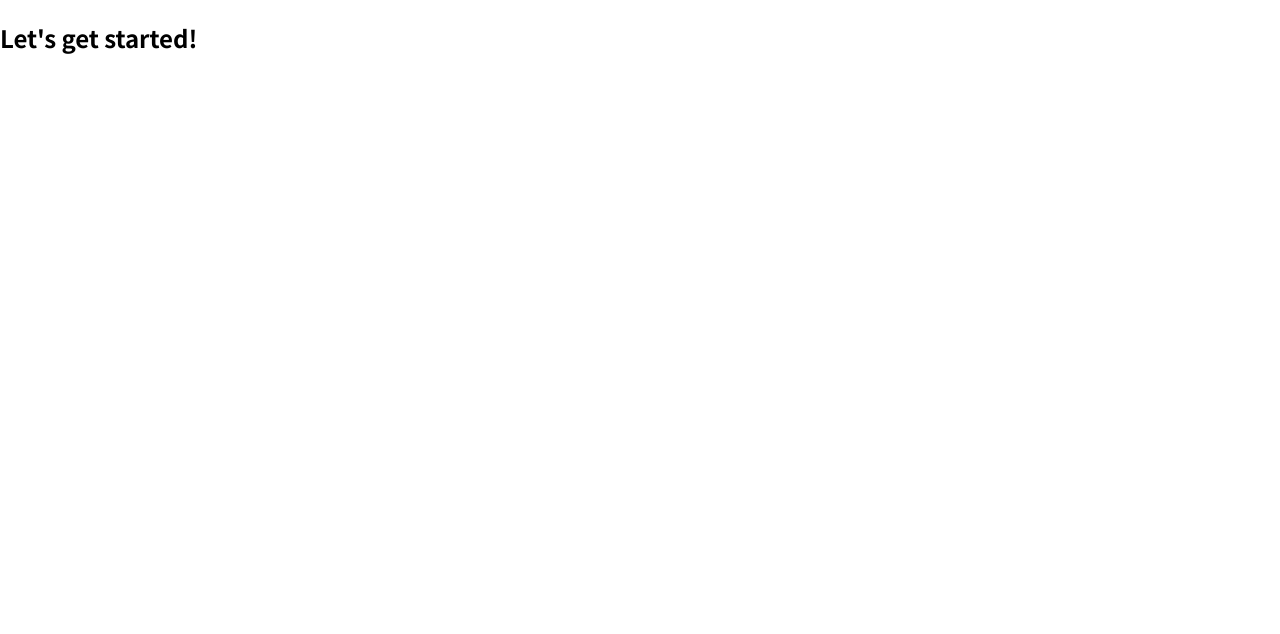
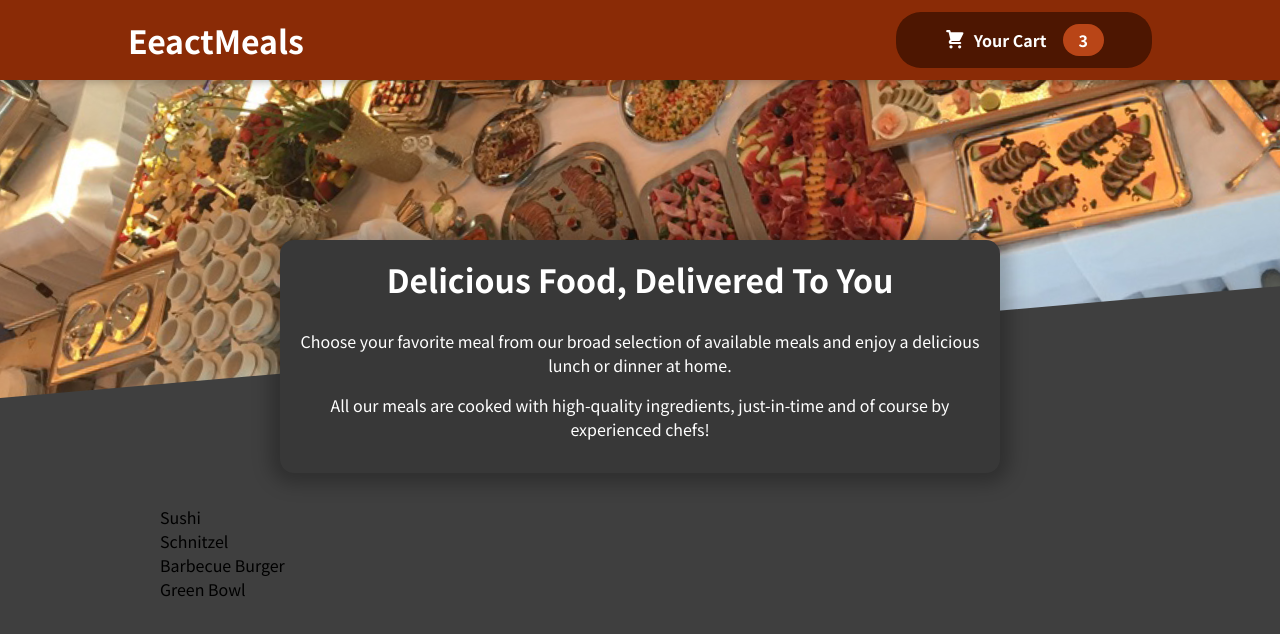
Before and after one commit to KooTaehyeon/udemy-react04, a React (Create React App) app: page / in a window 1280 px wide. Shown: the top 634 px of the page. Built offline with nearby package versions, Linux system fonts and the light colour scheme.

Commit message:
meals 컴포넌트 생성

```diff
--- a/src/App.js
+++ b/src/App.js
@@ -1,8 +1,14 @@
+import React, { Fragment } from 'react';
+import Header from './components/Layout/Header';
+import Meals from './components/Meals/Meals';
 function App() {
   return (
-    <div>
-      <h2>Let's get started!</h2>
-    </div>
+    <Fragment>
+      <Header />
+      <main>
+        <Meals />
+      </main>
+    </Fragment>
   );
 }
 
--- /dev/null
+++ b/src/components/Cart/CartIcon.js
@@ -0,0 +1,15 @@
+import React from 'react';
+
+const CartIcon = () => {
+  return (
+    <svg
+      xmlns='http://www.w3.org/2000/svg'
+      viewBox='0 0 20 20'
+      fill='currentColor'
+    >
+      <path d='M3 1a1 1 0 000 2h1.22l.305 1.222a.997.997 0 00.01.042l1.358 5.43-.893.892C3.74 11.846 4.632 14 6.414 14H15a1 1 0 000-2H6.414l1-1H14a1 1 0 00.894-.553l3-6A1 1 0 0017 3H6.28l-.31-1.243A1 1 0 005 1H3zM16 16.5a1.5 1.5 0 11-3 0 1.5 1.5 0 013 0zM6.5 18a1.5 1.5 0 100-3 1.5 1.5 0 000 3z' />
+    </svg>
+  );
+};
+
+export default CartIcon;
--- a/src/components/Layout/Header.js
+++ b/src/components/Layout/Header.js
@@ -1,7 +1,19 @@
 import React from 'react';
-
+import meals from '../assets/meals.jpg';
+import styles from './Header.module.css';
+import HeaderCartButton from './HeaderCartButton';
 const Header = (props) => {
-  return <div></div>;
+  return (
+    <>
+      <header className={styles.header}>
+        <h1>EeactMeals</h1>
+        <HeaderCartButton />
+      </header>
+      <div className={styles['main-image']}>
+        <img src={meals} />
+      </div>
+    </>
+  );
 };
 
 export default Header;
--- /dev/null
+++ b/src/components/Layout/HeaderCartButton.js
@@ -0,0 +1,17 @@
+import React from 'react';
+import styles from './HeaderCartButton.module.css';
+import CartIcon from '../Cart/CartIcon';
+const HeaderCartButton = (props) => {
+  return (
+    <button className={styles.button}>
+      <span className={styles.icon}>
+        {' '}
+        <CartIcon />
+      </span>
+      <span>Your Cart</span>
+      <span className={styles.badge}>3</span>
+    </button>
+  );
+};
+
+export default HeaderCartButton;
--- /dev/null
+++ b/src/components/Layout/HeaderCartButton.module.css
@@ -0,0 +1,59 @@
+.button {
+  cursor: pointer;
+  font: inherit;
+  border: none;
+  background-color: #4d1601;
+  color: white;
+  padding: 0.75rem 3rem;
+  display: flex;
+  justify-content: space-around;
+  align-items: center;
+  border-radius: 25px;
+  font-weight: bold;
+}
+
+.button:hover,
+.button:active {
+  background-color: #2c0d00;
+}
+
+.icon {
+  width: 1.35rem;
+  height: 1.35rem;
+  margin-right: 0.5rem;
+}
+
+.badge {
+  background-color: #b94517;
+  padding: 0.25rem 1rem;
+  border-radius: 25px;
+  margin-left: 1rem;
+  font-weight: bold;
+}
+
+.button:hover .badge,
+.button:active .badge {
+  background-color: #92320c;
+}
+
+.bump {
+  animation: bump 300ms ease-out;
+}
+
+@keyframes bump {
+  0% {
+    transform: scale(1);
+  }
+  10% {
+    transform: scale(0.9);
+  }
+  30% {
+    transform: scale(1.1);
+  }
+  50% {
+    transform: scale(1.15);
+  }
+  100% {
+    transform: scale(1);
+  }
+}
--- /dev/null
+++ b/src/components/Meals/AvailableMeals.js
@@ -0,0 +1,43 @@
+import React from 'react';
+import styles from './AvailableMeals.module.css';
+
+//더미
+const DUMMY_MEALS = [
+  {
+    id: 'm1',
+    name: 'Sushi',
+    description: 'Finest fish and veggies',
+    price: 22.99,
+  },
+  {
+    id: 'm2',
+    name: 'Schnitzel',
+    description: 'A german specialty!',
+    price: 16.5,
+  },
+  {
+    id: 'm3',
+    name: 'Barbecue Burger',
+    description: 'American, raw, meaty',
+    price: 12.99,
+  },
+  {
+    id: 'm4',
+    name: 'Green Bowl',
+    description: 'Healthy...and green...',
+    price: 18.99,
+  },
+];
+
+const AvailableMeals = () => {
+  const mealsList = DUMMY_MEALS.map((meals) => {
+    return <li key={meals.id}>{meals.name}</li>;
+  });
+  return (
+    <section className={styles.meals}>
+      <ul>{mealsList}</ul>
+    </section>
+  );
+};
+
+export default AvailableMeals;
--- /dev/null
+++ b/src/components/Meals/AvailableMeals.module.css
@@ -0,0 +1,24 @@
+.meals {
+  max-width: 60rem;
+  width: 90%;
+  margin: 2rem auto;
+  animation: meals-appear 1s ease-out forwards;
+}
+
+.meals ul {
+  list-style: none;
+  margin: 0;
+  padding: 0;
+}
+
+@keyframes meals-appear {
+  from {
+    opacity: 0;
+    transform: translateY(3rem);
+  }
+
+  to {
+    opacity: 1;
+    transform: translateY(0);
+  }
+}
--- /dev/null
+++ b/src/components/Meals/Meals.js
@@ -0,0 +1,14 @@
+import React from 'react';
+import styles from './Meals.module.css';
+import AvailableMeals from './AvailableMeals';
+import MealsSummary from './MealsSummary';
+const Meals = () => {
+  return (
+    <>
+      <MealsSummary />
+      <AvailableMeals />
+    </>
+  );
+};
+
+export default Meals;
--- /dev/null
+++ b/src/components/Meals/MealsSummary.js
@@ -0,0 +1,19 @@
+import React from 'react';
+import styles from './MealsSummary.module.css';
+const MealsSummary = () => {
+  return (
+    <section className={styles.summary}>
+      <h2>Delicious Food, Delivered To You</h2>
+      <p>
+        Choose your favorite meal from our broad selection of available meals
+        and enjoy a delicious lunch or dinner at home.
+      </p>
+      <p>
+        All our meals are cooked with high-quality ingredients, just-in-time and
+        of course by experienced chefs!
+      </p>
+    </section>
+  );
+};
+
+export default MealsSummary;
--- /dev/null
+++ b/src/components/Meals/MealsSummary.module.css
@@ -0,0 +1,18 @@
+.summary {
+  text-align: center;
+  max-width: 45rem;
+  width: 90%;
+  margin: auto;
+  margin-top: -10rem;
+  position: relative;
+  background-color: #383838;
+  color: white;
+  border-radius: 14px;
+  padding: 1rem;
+  box-shadow: 0 1px 18px 10px rgba(0, 0, 0, 0.25);
+}
+
+.summary h2 {
+  font-size: 2rem;
+  margin-top: 0;
+}
--- a/src/index.css
+++ b/src/index.css
@@ -10,5 +10,5 @@
 
 body {
   margin: 0;
-  /* background-color: #3f3f3f; */
+  background-color: #3f3f3f;
 }
```
Also changed, not shown: src/components/assets/meals.jpg (added), 1 other file (tests, documents, lock files or other folders).
